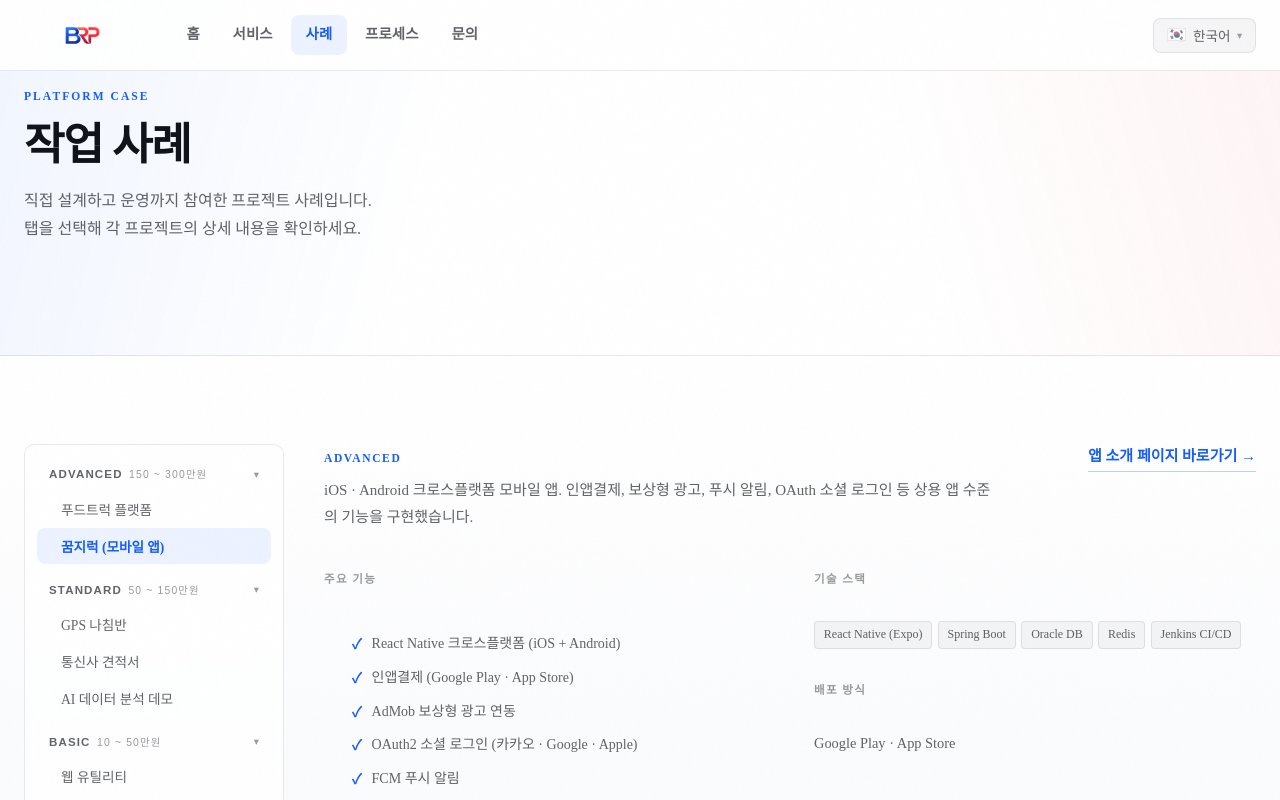
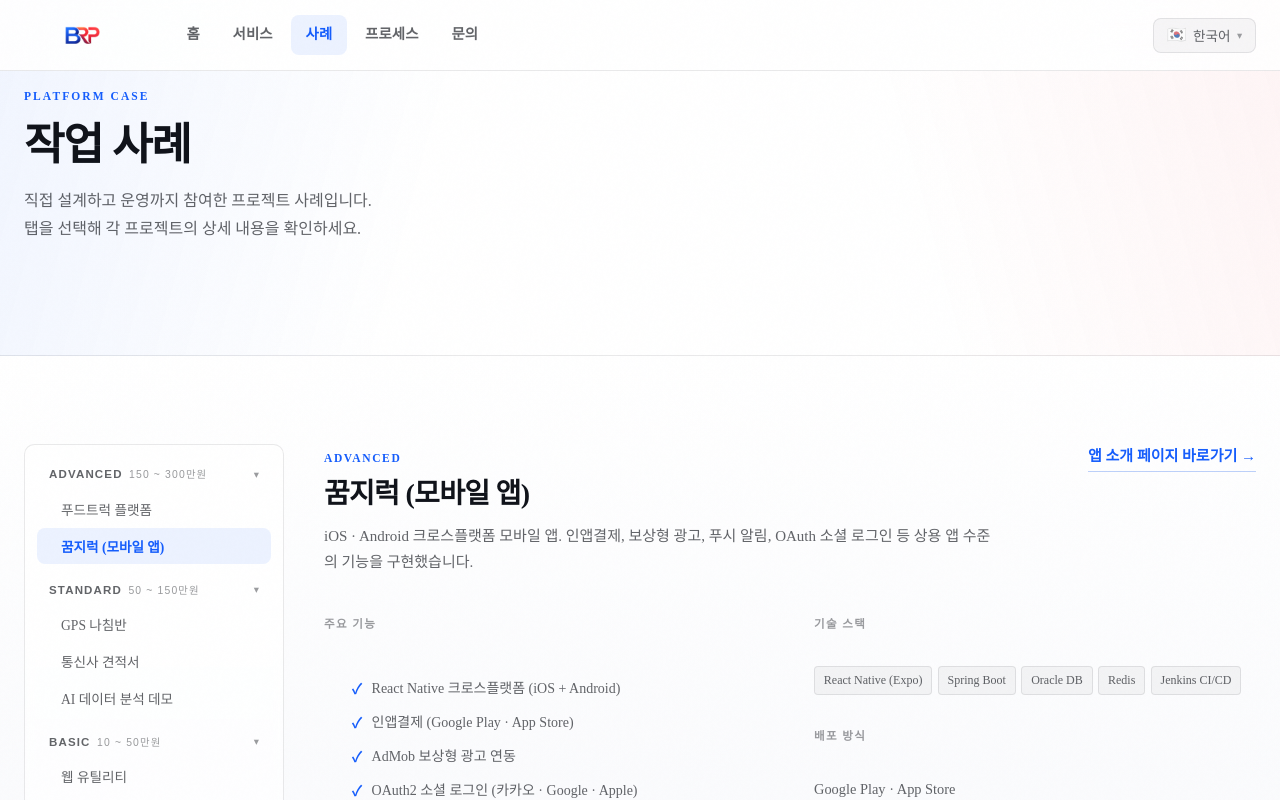
Before and after one commit to BlueDeveloper/Archive, a Next.js app: page /platform-case in a window 1280 px wide. Both pictures are taken after a click on the button "꿈지럭 (모바일 앱)". Shown: the top 800 px of the page. Built offline with nearby package versions, Linux system fonts and the light colour scheme.

Commit message:
사례 상세 — 전체 프로젝트에 타이틀 표시 (푸드트럭만 있던 문제 수정)
Co-Authored-By: Claude Opus 4.6 (1M context) <noreply@anthropic.com>

```diff
--- a/components/pages/PlatformCasePage.tsx
+++ b/components/pages/PlatformCasePage.tsx
@@ -177,6 +177,9 @@ export default function PlatformCasePage() {
                   <div className="case-project-header">
                     <div>
                       <span className="case-project-tier">{project.tier}</span>
+                      <h2 className="case-project-title">
+                        {t.platformCase.tabs.find((tab) => tab.id === activeTab)?.label}
+                      </h2>
                       <p className="case-project-desc">{project.desc}</p>
                     </div>
                     {Array.isArray(projectUrls[activeTab]) ? (
```
